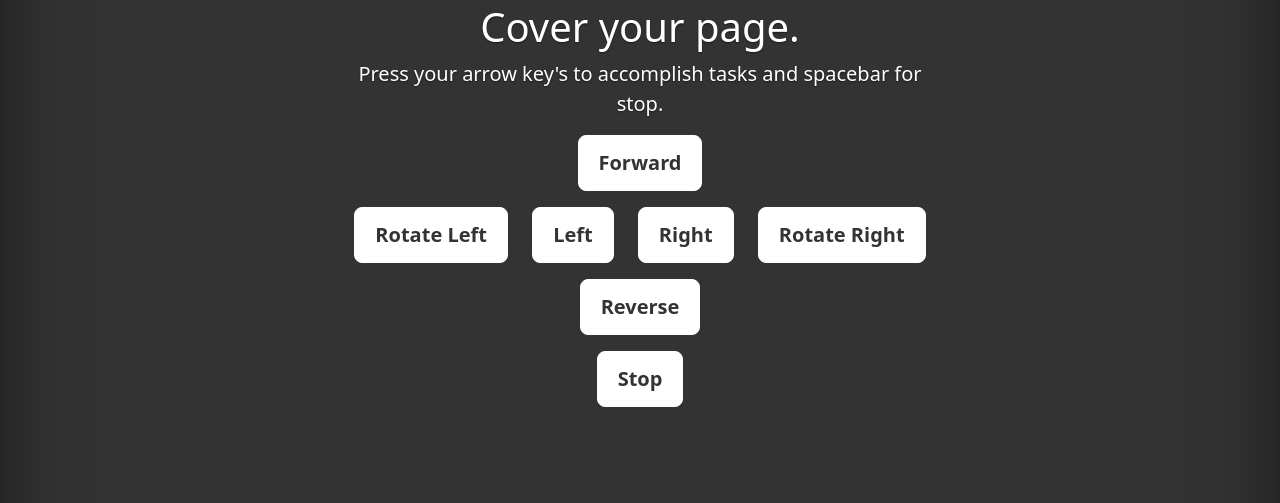
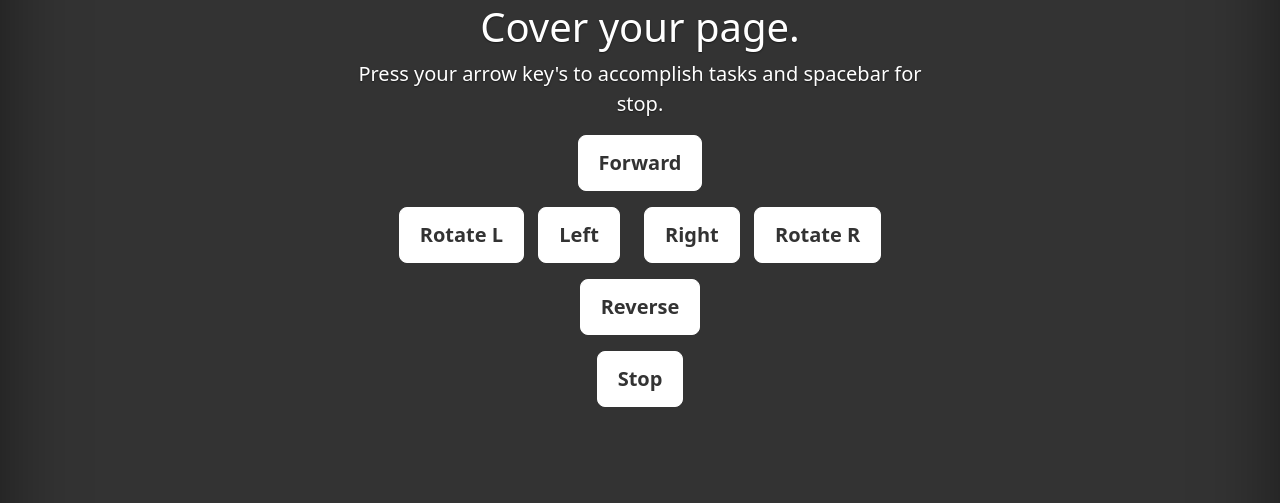
Before and after one commit to danielwilczak101/LarryLabBot, a Flask app: page / in a window 1280 px wide. Shown: the part 193-696 px from the top of the page. Run offline with Flask 2, Linux system fonts and the light colour scheme.

Commit message:
Update Style

```diff
--- a/templates/index.html
+++ b/templates/index.html
@@ -206,12 +206,12 @@
             <div id="forward" style="cursor: pointer;" class="btn btn-lg btn-secondary">Forward</div>
             </p>
             <p>
-            <div id="rotate_left" style="margin-right:20px;cursor: pointer;" class="btn btn-lg btn-secondary">Rotate
-                Left</div>
+            <div id="rotate_left" style="margin-right:10px;cursor: pointer;" class="btn btn-lg btn-secondary">Rotate
+                L</div>
             <div id="left" style="margin-right:10px;cursor: pointer;" class="btn btn-lg btn-secondary">Left</div>
             <div id="right" style="margin-left:10px;cursor: pointer;" class="btn btn-lg btn-secondary">Right</div>
-            <div id="rotate_right" style="margin-left:20px;cursor: pointer;" class="btn btn-lg btn-secondary">Rotate
-                Right</div>
+            <div id="rotate_right" style="margin-left:10px;cursor: pointer;" class="btn btn-lg btn-secondary">Rotate
+                R</div>
             </p>
             <p>
             <div id="reverse" style="cursor: pointer;" class="btn btn-lg btn-secondary">Reverse</div>
```
